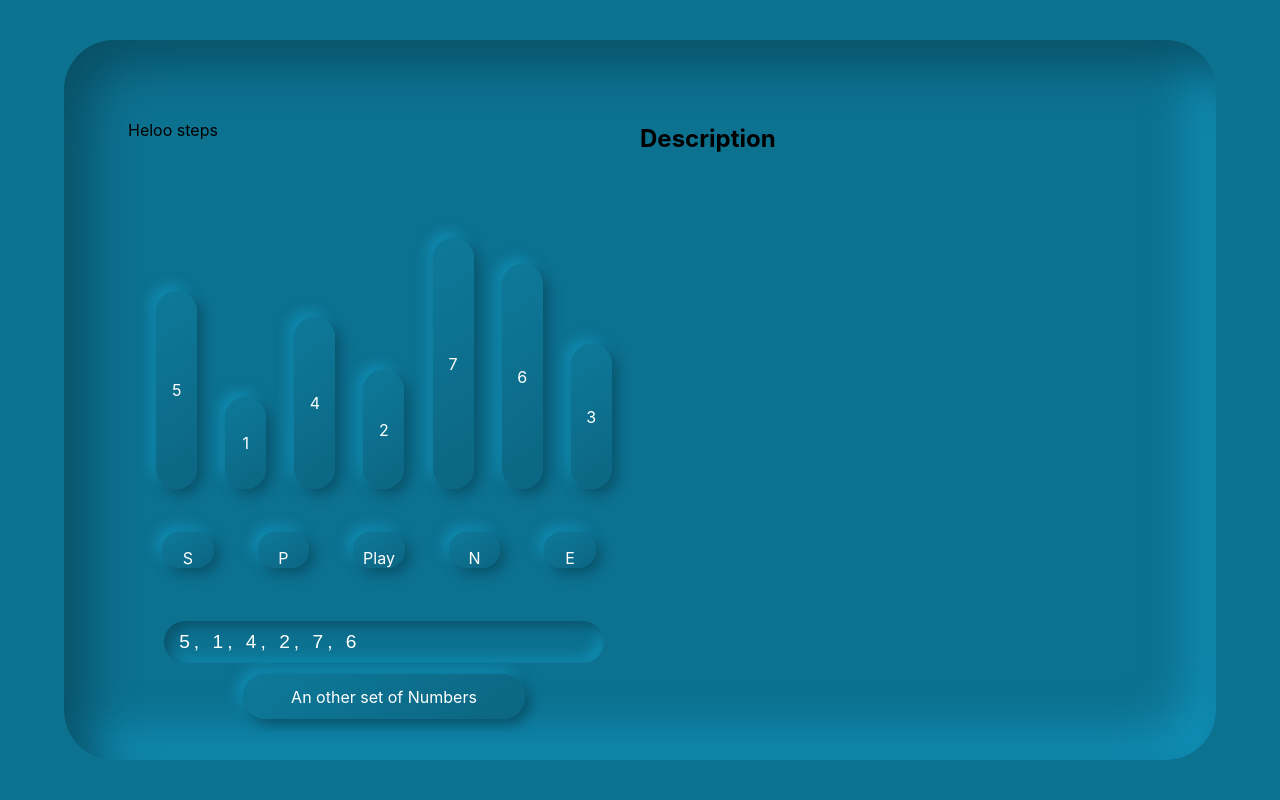
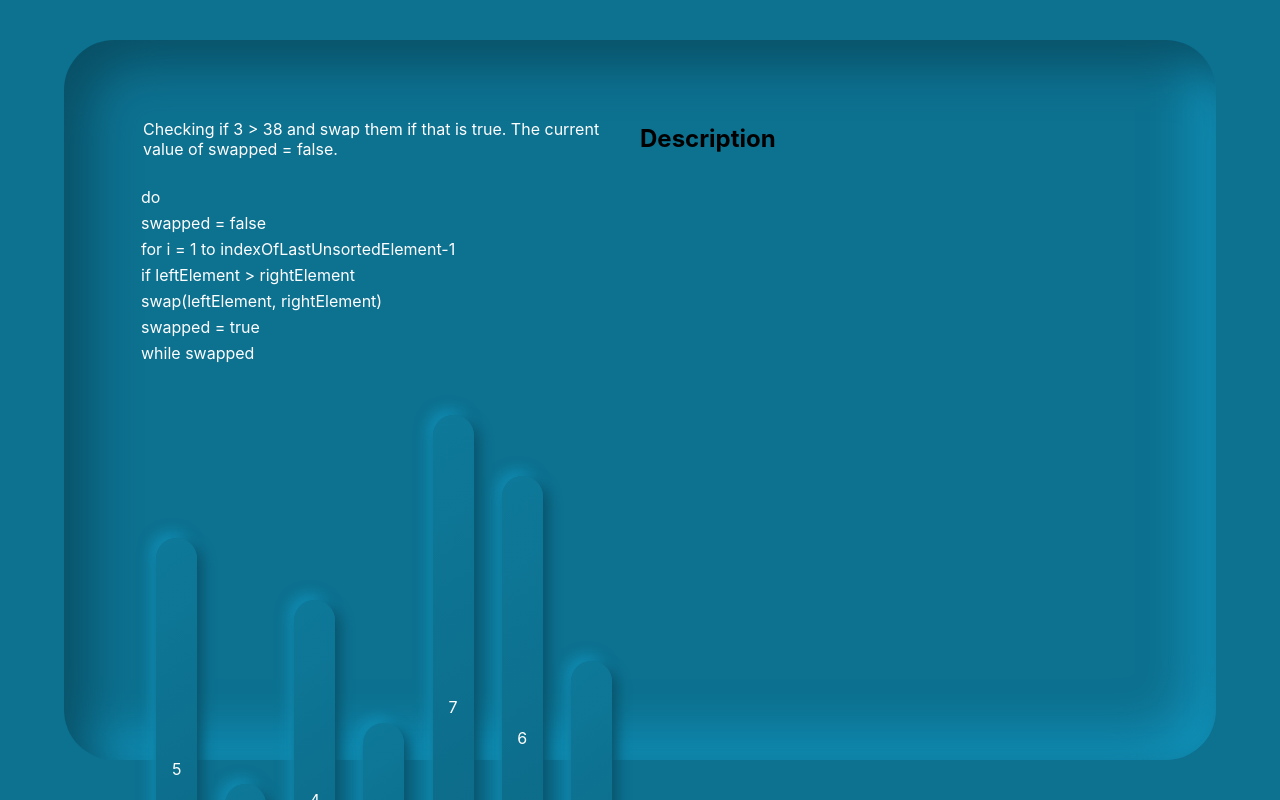
Before and after one commit to shahryar-h/algovis, a React (Create React App) app in the folder algo-vis/: page / in a window 1280 px wide. Shown: the top 800 px of the page. Built offline with nearby package versions, Linux system fonts and the light colour scheme.

Commit message:
steps improvements

```diff
--- a/algo-vis/package.json
+++ b/algo-vis/package.json
@@ -11,6 +11,7 @@
     "react": "^17.0.2",
     "react-dom": "^17.0.2",
     "react-scripts": "4.0.3",
+    "styled-components": "^5.3.0",
     "web-vitals": "^1.0.1"
   },
   "scripts": {
--- a/algo-vis/src/resources/components/3_Steps.jsx
+++ b/algo-vis/src/resources/components/3_Steps.jsx
@@ -1,13 +1,79 @@
 import React, { Component } from "react";
 
-class Steps extends Component {
-  render() {
-    return (
-      <div>
-        <p>Heloo steps</p>
-      </div>
+import styled from "styled-components";
+
+const baseStyle = "margin: 0;";
+const AlgoSteps = styled.div`
+  ${baseStyle}
+  /* background: palevioletred; */
+  border-radius: 3px;
+  border: none;
+  color: white;
+  /* cursor: pointer; */
+  height: 100%;
+  display: grid;
+  grid-template-rows: 1fr 3fr;
+`;
+
+const Status = styled.p`
+  padding: 15px;
+  ${baseStyle}
+`;
+
+const SudoStep = styled(Status)`
+  padding: 0px;
+  /* background-color: burlywood; */
+  background: ${(props) => (props.selected ? "burlywood" : "")};
+  padding: 3px;
+`;
+const SudoStepContainer = styled.div`
+  padding: 10px;
+`;
+
+/// constant variables
+
+const algoSteps = [
+  "do",
+  "swapped = false",
+  "for i = 1 to indexOfLastUnsortedElement-1",
+  "if leftElement > rightElement",
+  "swap(leftElement, rightElement)",
+  "swapped = true",
+  "while swapped",
+];
+
+export default function Steps() {
+  const renderSudoCodeSteps = (pattern) => {
+    return algoSteps.map((step, i) =>
+      pattern[i] ? (
+        <SudoStep selected key={`step-${i}`}>
+          {step}
+        </SudoStep>
+      ) : (
+        <SudoStep key={`step-${i}`}>{step}</SudoStep>
+      )
     );
-  }
+  };
+
+  return (
+    <div>
+      <AlgoSteps>
+        <Status>
+          Checking if 3 > 38 and swap them if that is true. The current value of
+          swapped = false.
+        </Status>
+        <SudoStepContainer>
+          {renderSudoCodeSteps([
+            false,
+            false,
+            false,
+            false,
+            false,
+            false,
+            false,
+          ])}
+        </SudoStepContainer>
+      </AlgoSteps>
+    </div>
+  );
 }
-
-export default Steps;
```
Also changed, not shown: 1 other file (tests, documents, lock files or other folders).
